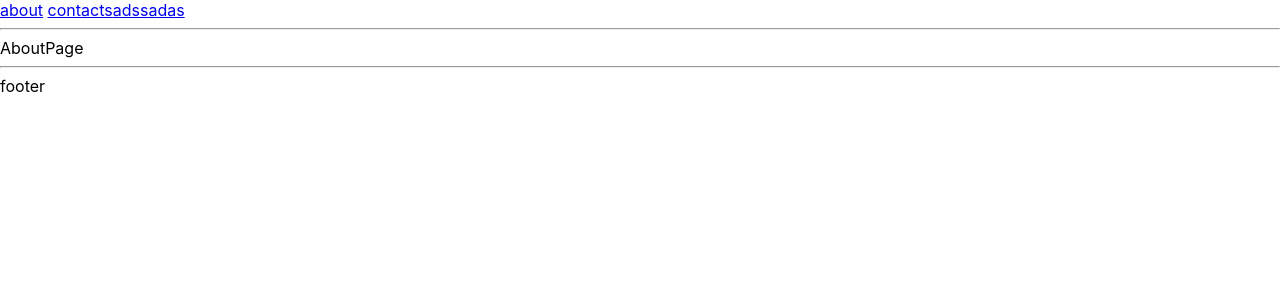
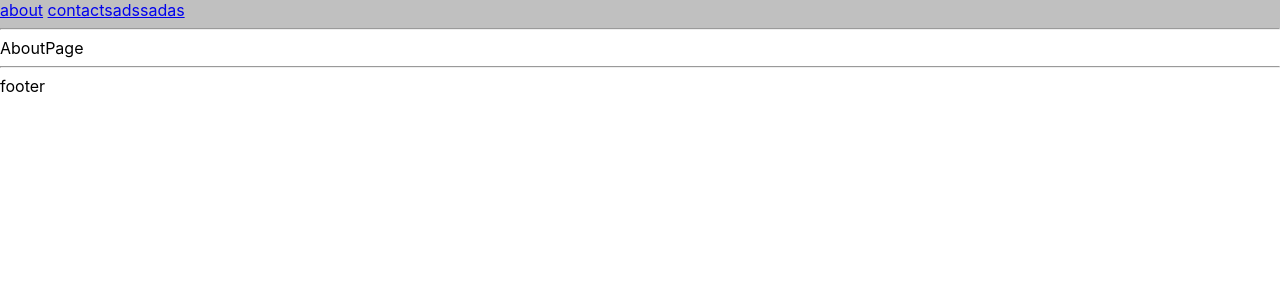
Before and after one commit to GrayHead/react_typescript, a React (Create React App) app: page / in a window 1280 px wide. Shown: the top 300 px of the page. Built offline with nearby package versions, Linux system fonts and the light colour scheme.

Commit message:
add styles

```diff
--- /dev/null
+++ b/src/components/header/HeaderComponent.module.css
@@ -0,0 +1,3 @@
+.xxx{
+    background: silver;
+}
--- a/src/components/header/HeaderComponent.tsx
+++ b/src/components/header/HeaderComponent.tsx
@@ -1,9 +1,10 @@
 import React from 'react';
 import {NavLink} from "react-router-dom";
+import styles from './HeaderComponent.module.css'
 
 const HeaderComponent = () => {
     return (
-        <div>
+        <div className={styles.xxx}>
             <span><NavLink to={'about'}>about</NavLink> </span>
 
             <span><NavLink to={'contacts'}>contacts</NavLink></span>
```
